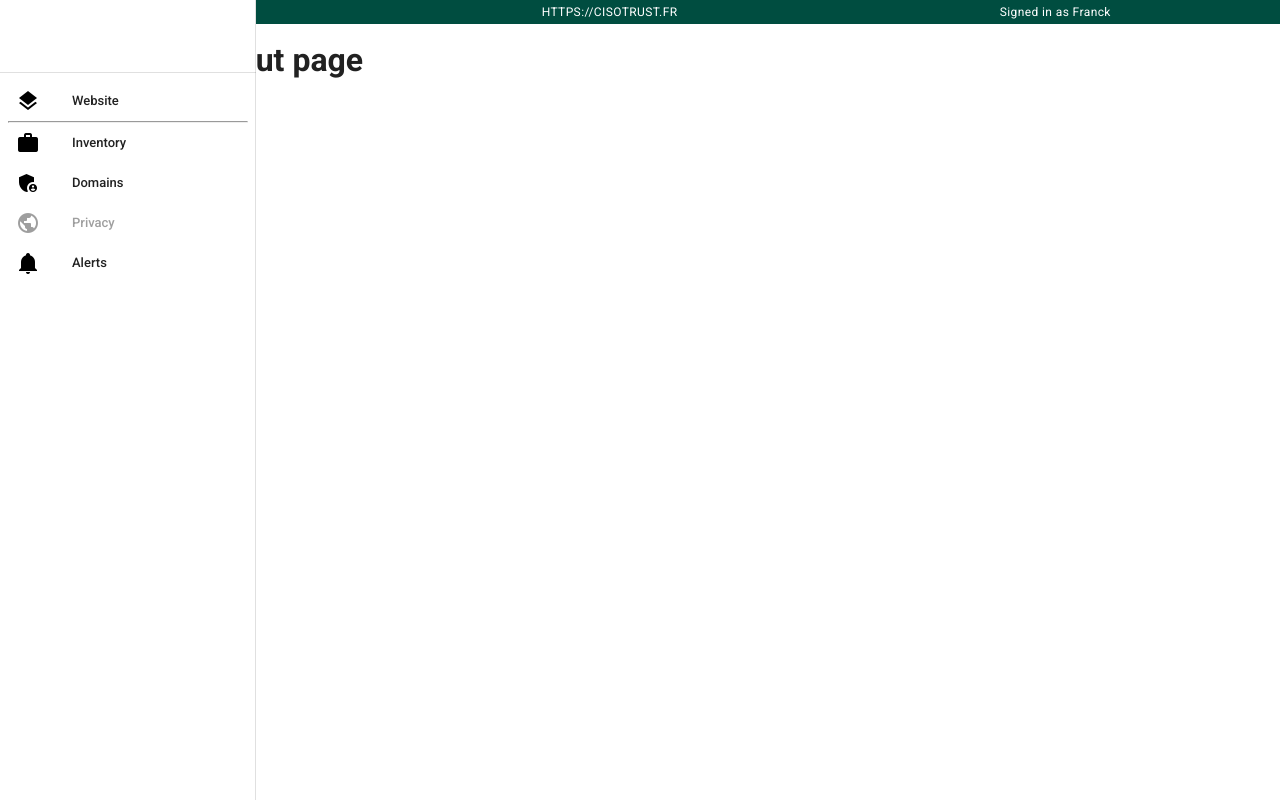
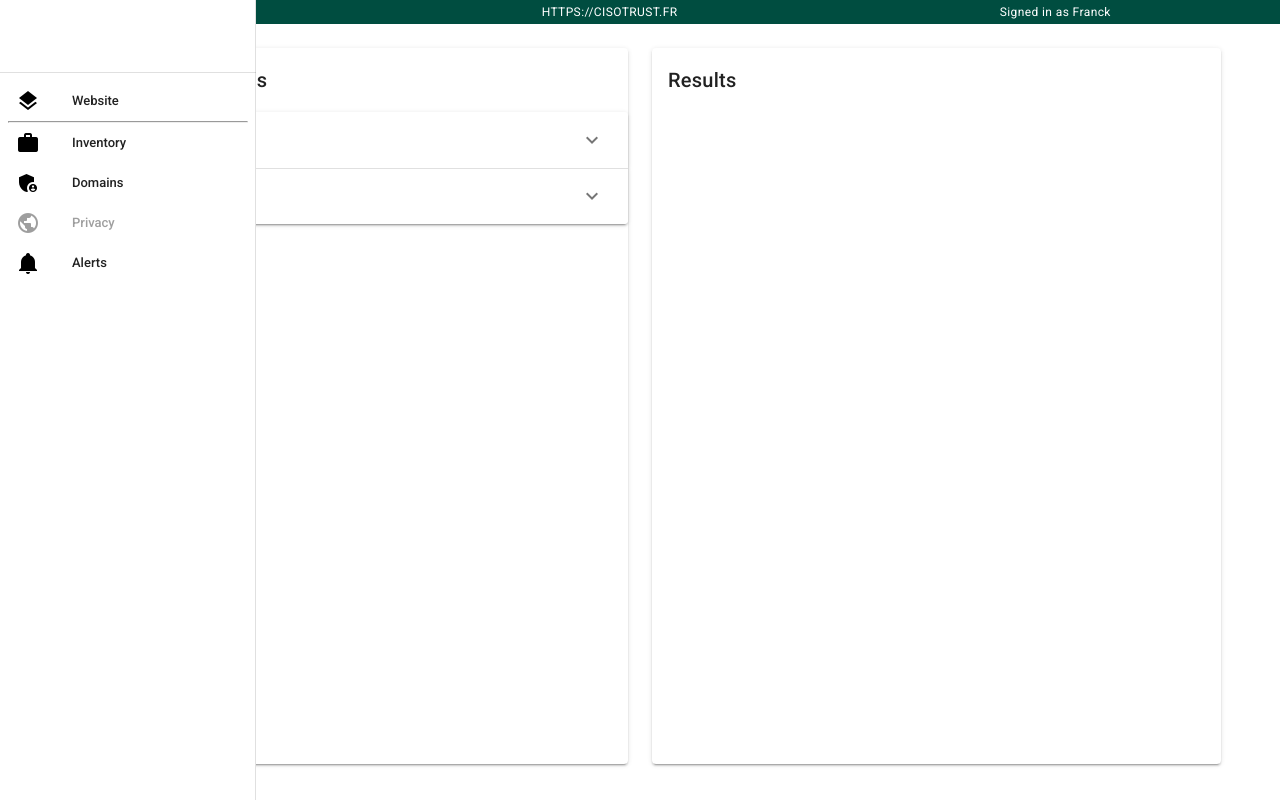
Before and after one commit to Asabbagh404/dashboard, a Vue app: page /domains in a window 1280 px wide. Built offline with nearby package versions, Linux system fonts and the light colour scheme.

Commit message:
feat: add domains page

```diff
--- a/src/App.vue
+++ b/src/App.vue
@@ -49,7 +49,7 @@
             <v-list-item-title>Inventory</v-list-item-title>
           </v-list-item>
         </router-link>
-        <router-link to="/test">
+        <router-link to="/domains">
           <v-list-item link>
             <v-list-item-icon>
               <v-icon :color="$route.path === '/test' ? 'teal darken-4 darken-4' : 'black'">mdi-shield-account-variant</v-icon>
--- a/src/views/Domains.vue
+++ b/src/views/Domains.vue
@@ -1,5 +1,54 @@
 <template>
-  <div class="about">
-    <h1>This is an about page</h1>
+  <div class="full-height">
+    <v-container class="full-height">
+      <v-row class="full-height">
+        <v-col md="6">
+          <v-card class="full-height">
+            <v-card-title>
+              <v-icon class="pr-2">
+                mdi-web
+              </v-icon>
+              Website Domains
+            </v-card-title>
+            <v-expansion-panels>
+              <v-expansion-panel>
+                <v-expansion-panel-header>
+                  <span>
+                  <v-icon class="pr-2">
+                    mdi-web-check
+                  </v-icon>
+                  Owned Domains
+                  </span>
+                </v-expansion-panel-header>
+                <v-expansion-panel-content>
+                  Lorem ipsum dolor sit amet, consectetur adipiscing elit,
+                </v-expansion-panel-content>
+              </v-expansion-panel>
+              <v-expansion-panel>
+                <v-expansion-panel-header>
+                  <span>
+                    <v-icon class="pr-2">
+                    mdi-web-plus
+                    </v-icon>
+                  3rd Party Domains
+                  </span>
+                </v-expansion-panel-header>
+                <v-expansion-panel-content>
+                  Lorem ipsum dolor sit amet, consectetur adipiscing elit, sed do eiusmod tempor incididunt
+                  ut labore et dolore magna aliqua. Ut enim ad
+                </v-expansion-panel-content>
+              </v-expansion-panel>
+            </v-expansion-panels>
+          </v-card>
+        </v-col>
+        <v-col md="6">
+          <v-card class="full-height">
+            <v-card-title>
+              Results
+            </v-card-title>
+          </v-card>
+        </v-col>
+      </v-row>
+    </v-container>
   </div>
 </template>
```
